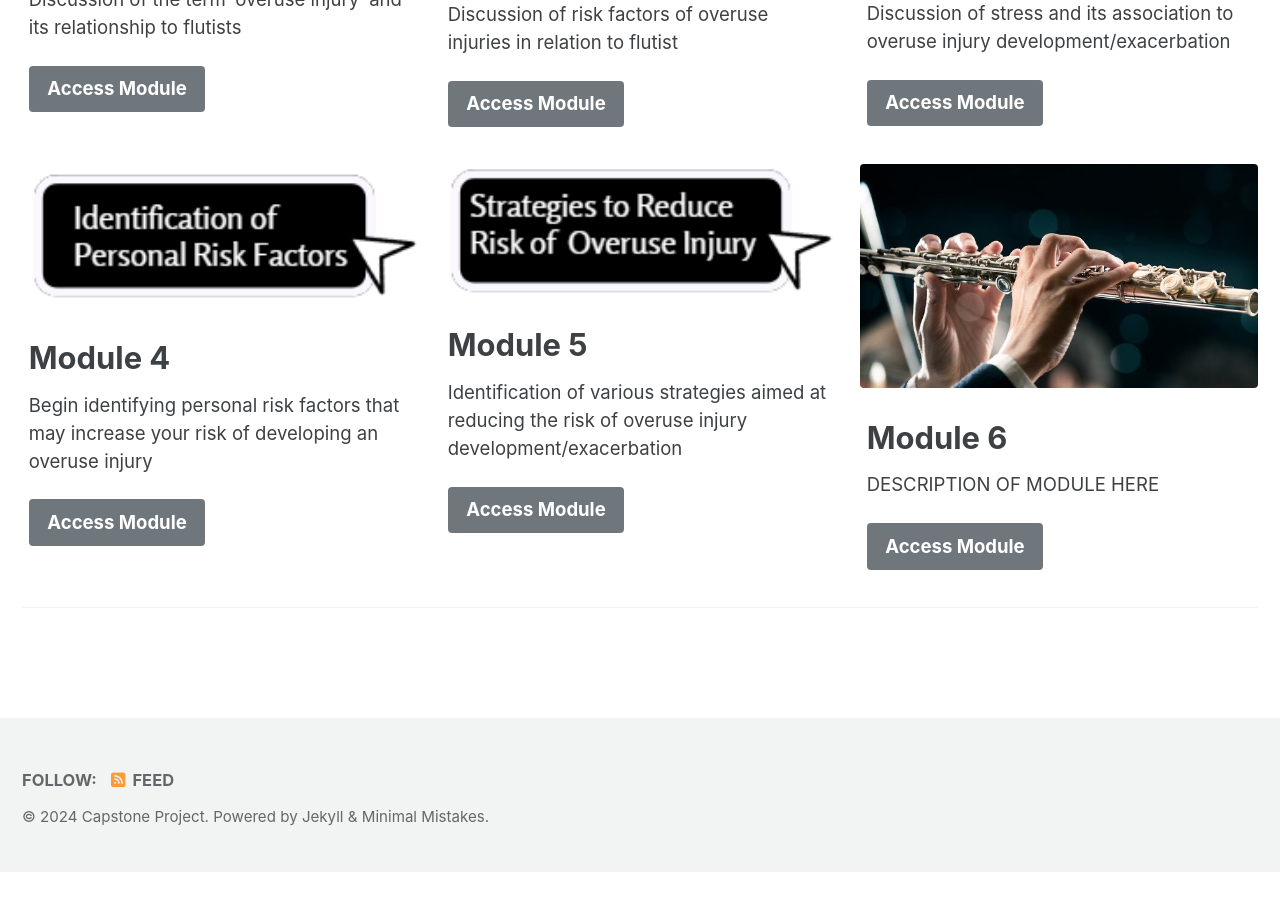
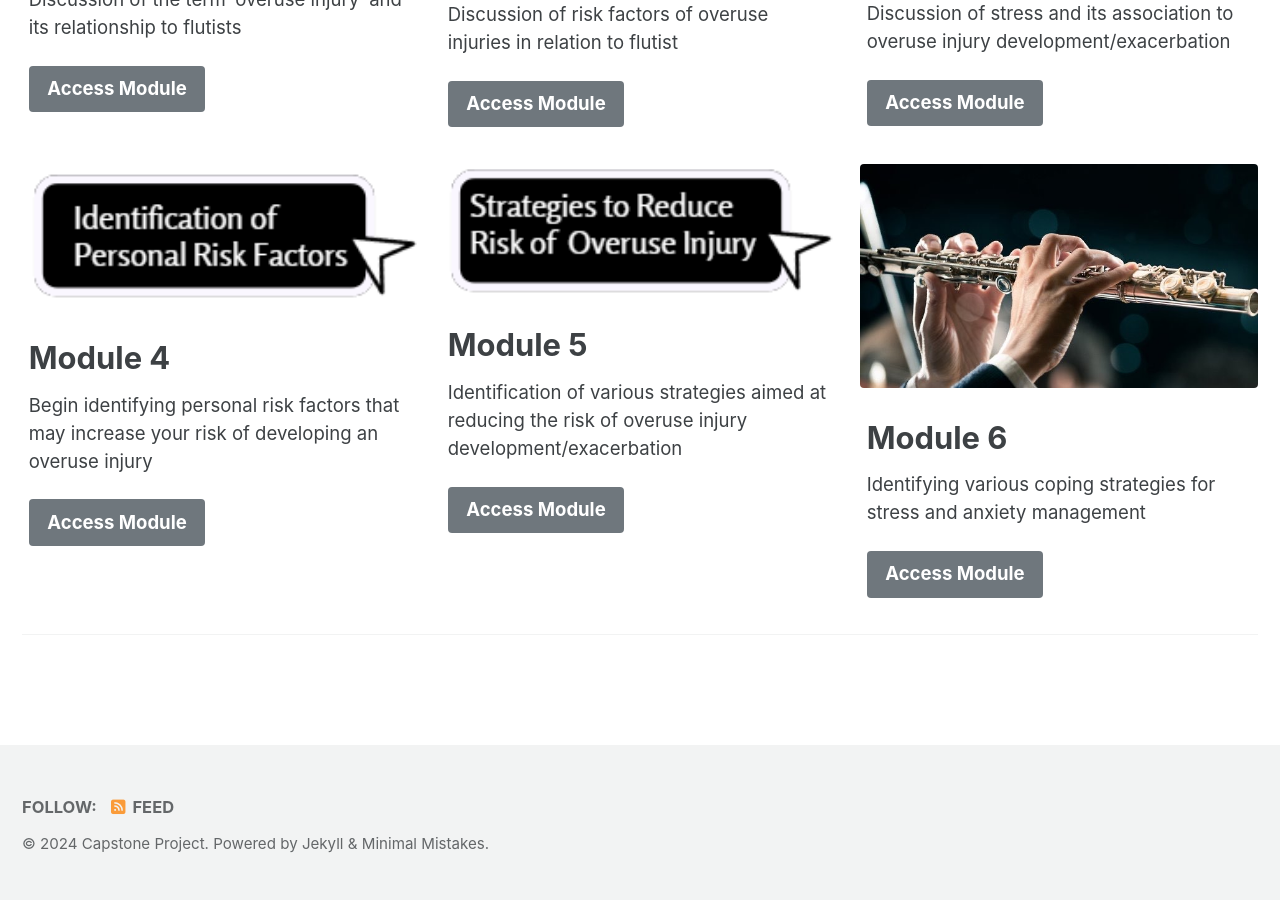
Before and after one commit to jkimOTD/old_site, a Jekyll site: the page built from index.html, in a window 1280 px wide and 900 px high, scrolled down 747 px. Built offline with Jekyll 4.4.1, drawn with Linux system fonts in a browser that asks for light colours; cached includes are drawn as plain includes; the list of posts is cut into pages by our own code; before the commit the page ends 1619 px from its top, so only the background shows below that.

Commit message:
Update index.html

```diff
--- a/index.html
+++ b/index.html
@@ -48,7 +48,7 @@ feature_row:
   - image_path: /assets/images/flute_home_image.jpg
     alt: "Module 6"
     title: "Module 6"
-    excerpt: "DESCRIPTION OF MODULE HERE"
+    excerpt: "Identifying various coping strategies for stress and anxiety management"
     url: "/Module6/"
     btn_class: "btn--primary"
     btn_label: "Access Module"
```
